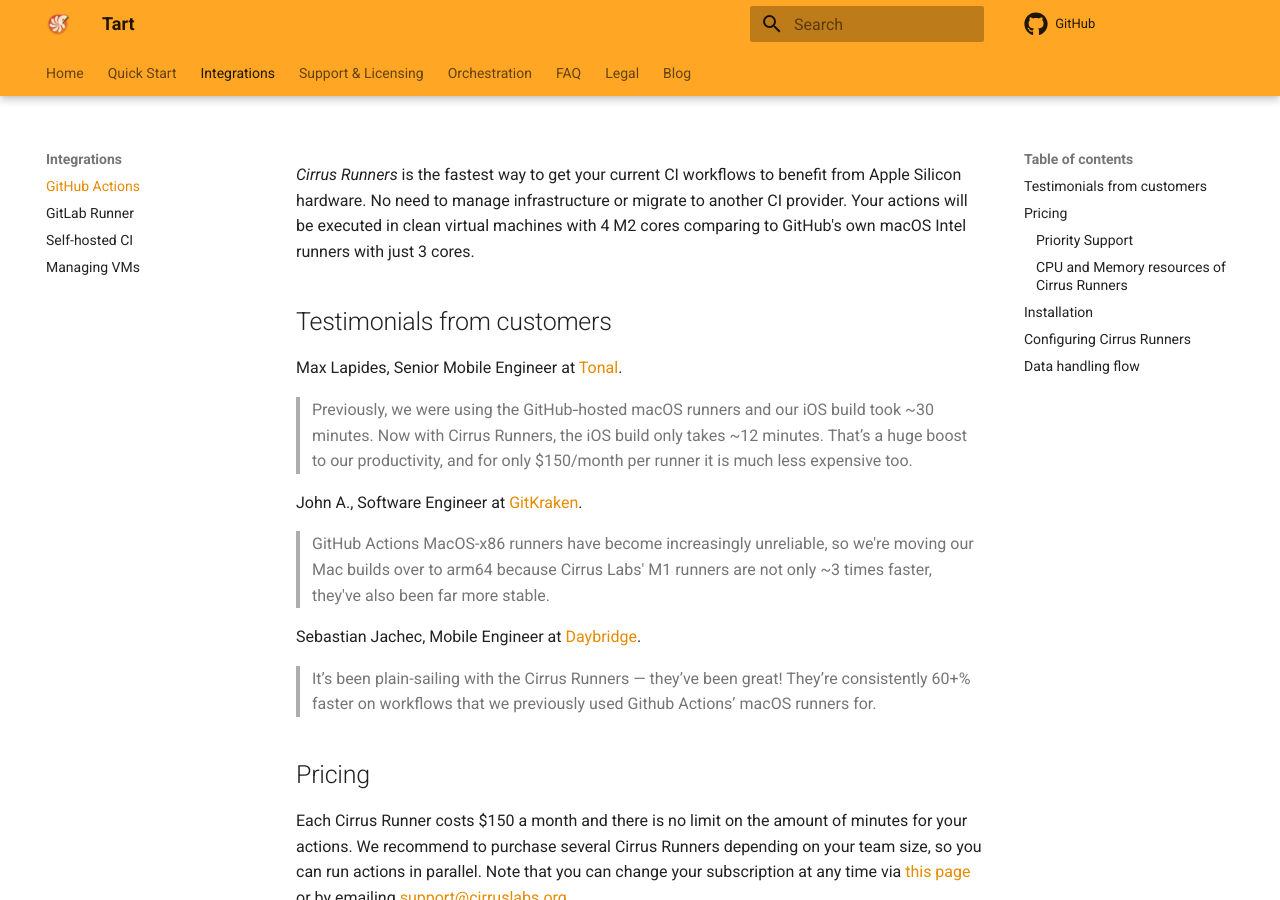
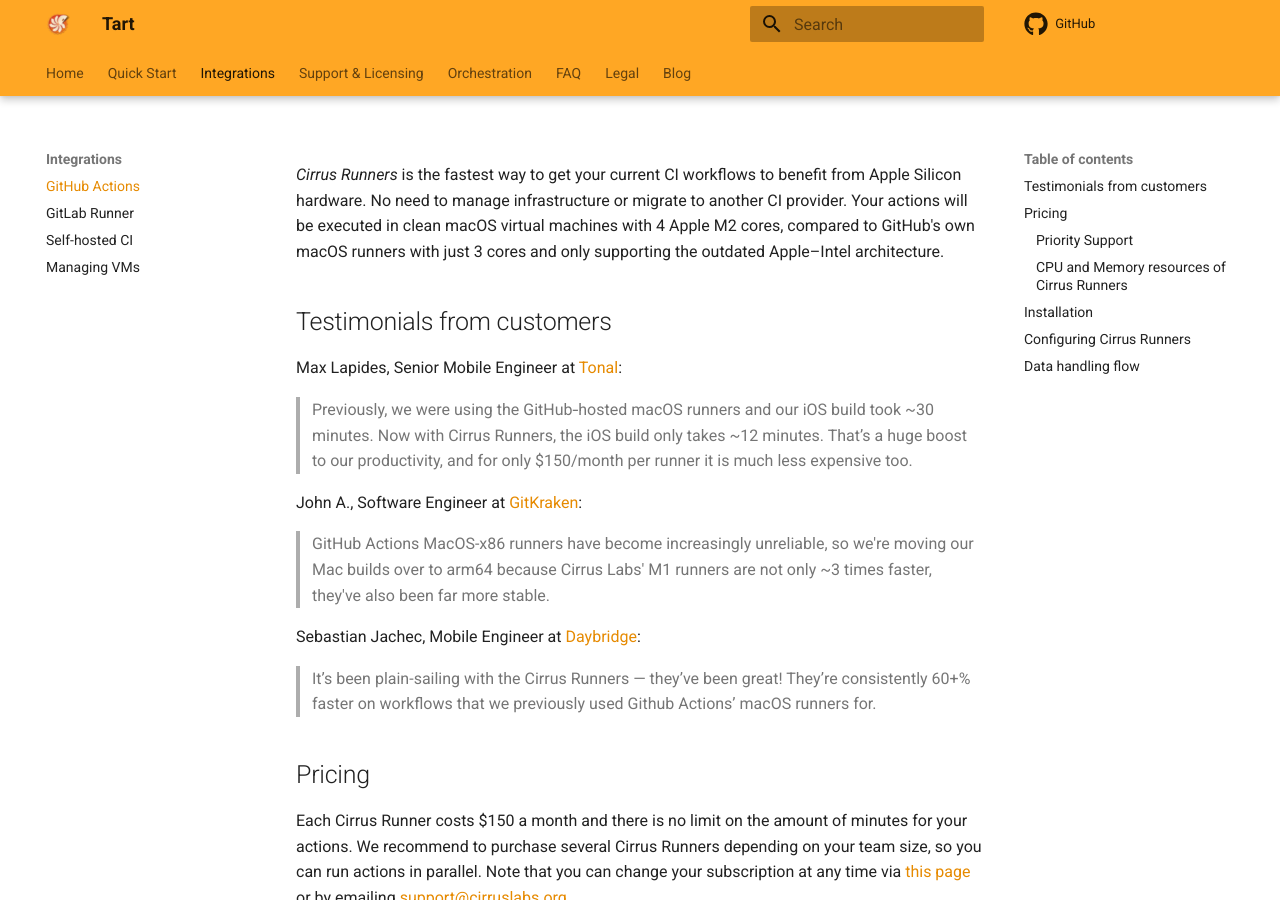
Before and after one commit to cirruslabs/tart, an MkDocs documentation site: the page built from docs/integrations/github-actions.md, in a window 1280 px wide and 900 px high. Built offline with MkDocs 1.6.1 and Material for MkDocs 9.7.7, drawn with Linux system fonts in a browser that asks for light colours; plug-ins that fetch from the network failed and are left out; comment, search, counter and statistics services are not loaded.

Commit message:
Apply suggestions from code review
Co-authored-by: Nikolay Edigaryev <edigaryev@gmail.com>

```diff
--- a/docs/integrations/github-actions.md
+++ b/docs/integrations/github-actions.md
@@ -1,19 +1,19 @@
 # Cirrus Runners for GitHub Actions
 
 *Cirrus Runners* is the fastest way to get your current CI workflows to benefit from Apple Silicon hardware. No need to manage infrastructure or migrate to another CI provider.
-Your actions will be executed in clean virtual machines with 4 M2 cores comparing to GitHub's own macOS Intel runners with just 3 cores.
+Your actions will be executed in clean macOS virtual machines with 4 Apple M2 cores, compared to GitHub's own macOS runners with just 3 cores and only supporting the outdated Apple–Intel architecture.
 
 ## Testimonials from customers
 
-Max Lapides, Senior Mobile Engineer at [Tonal](https://www.tonal.com/).
+Max Lapides, Senior Mobile Engineer at [Tonal](https://www.tonal.com/):
 
 > Previously, we were using the GitHub‑hosted macOS runners and our iOS build took ~30 minutes. Now with Cirrus Runners, the iOS build only takes ~12 minutes. That’s a huge boost to our productivity, and for only $150/month per runner it is much less expensive too.
 
-John A., Software Engineer at [GitKraken](https://www.gitkraken.com/).
+John A., Software Engineer at [GitKraken](https://www.gitkraken.com/):
 
 > GitHub Actions MacOS-x86 runners have become increasingly unreliable, so we're moving our Mac builds over to arm64 because Cirrus Labs' M1 runners are not only ~3 times faster, they've also been far more stable.
 
-Sebastian Jachec, Mobile Engineer at [Daybridge](https://www.daybridge.com/).
+Sebastian Jachec, Mobile Engineer at [Daybridge](https://www.daybridge.com/):
 
 > It’s been plain-sailing with the Cirrus Runners — they’ve been great! They’re consistently 60+% faster on workflows that we previously used Github Actions’ macOS runners for.
 
```
